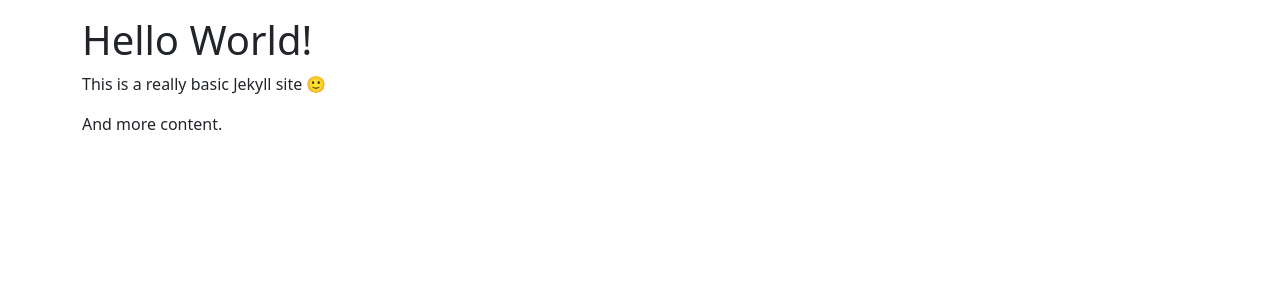
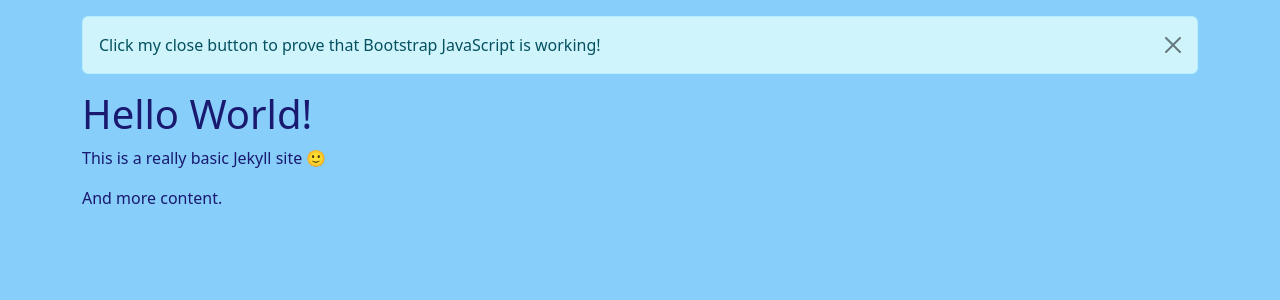
Before and after one commit to pstaabp/example2, a Jekyll site: the page built from docs/index.md, in a window 1280 px wide. Shown: the top 300 px of the page. Built offline with Jekyll 4.4.1, drawn with Linux system fonts in a browser that asks for light colours; our own code applies the rules of GitHub Pages for plain Markdown files.

Commit message:
changed some bootstrap variables and added a javascript test.

```diff
--- a/docs/_layouts/default.html
+++ b/docs/_layouts/default.html
@@ -8,6 +8,10 @@
 </head>
 <body>
 <main class="container pt-3">
+  <div class="alert alert-info alert-dismissible fade show" role="alert">
+  Click my close button to prove that Bootstrap JavaScript is working!
+  <button type="button" class="btn-close" data-bs-dismiss="alert" aria-label="Close"></button>
+</div>
     {{ content }}
 </main>
 <script src="{{ '/assets/js/bootstrap.bundle.min.js' | relative_url }}"></script>
--- a/docs/assets/css/style.scss
+++ b/docs/assets/css/style.scss
@@ -1,3 +1,8 @@
 ---
 ---
+/* Override Bootstrap Variables */
+$body-bg: LightSkyBlue;
+$body-color: MidnightBlue;
+
+/* Import Bootstrap */
 @import "bootstrap/bootstrap";
```
